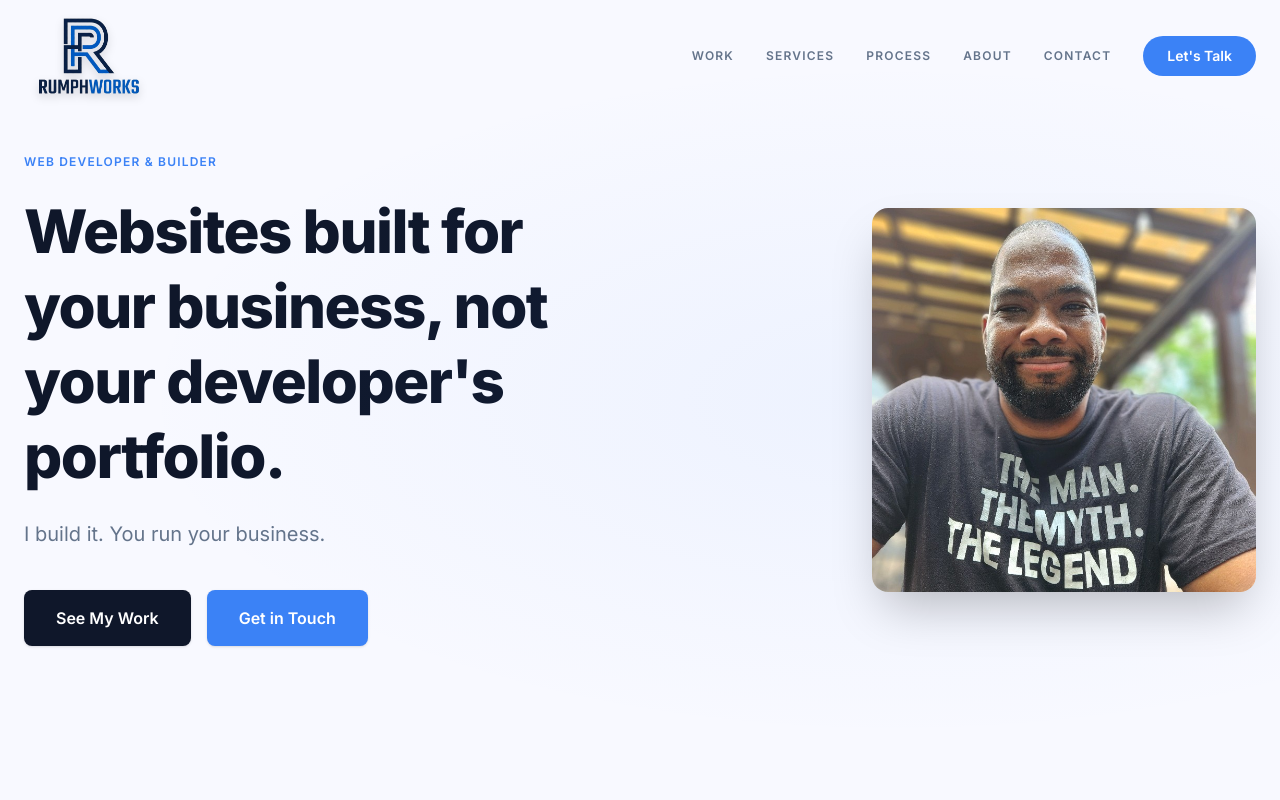
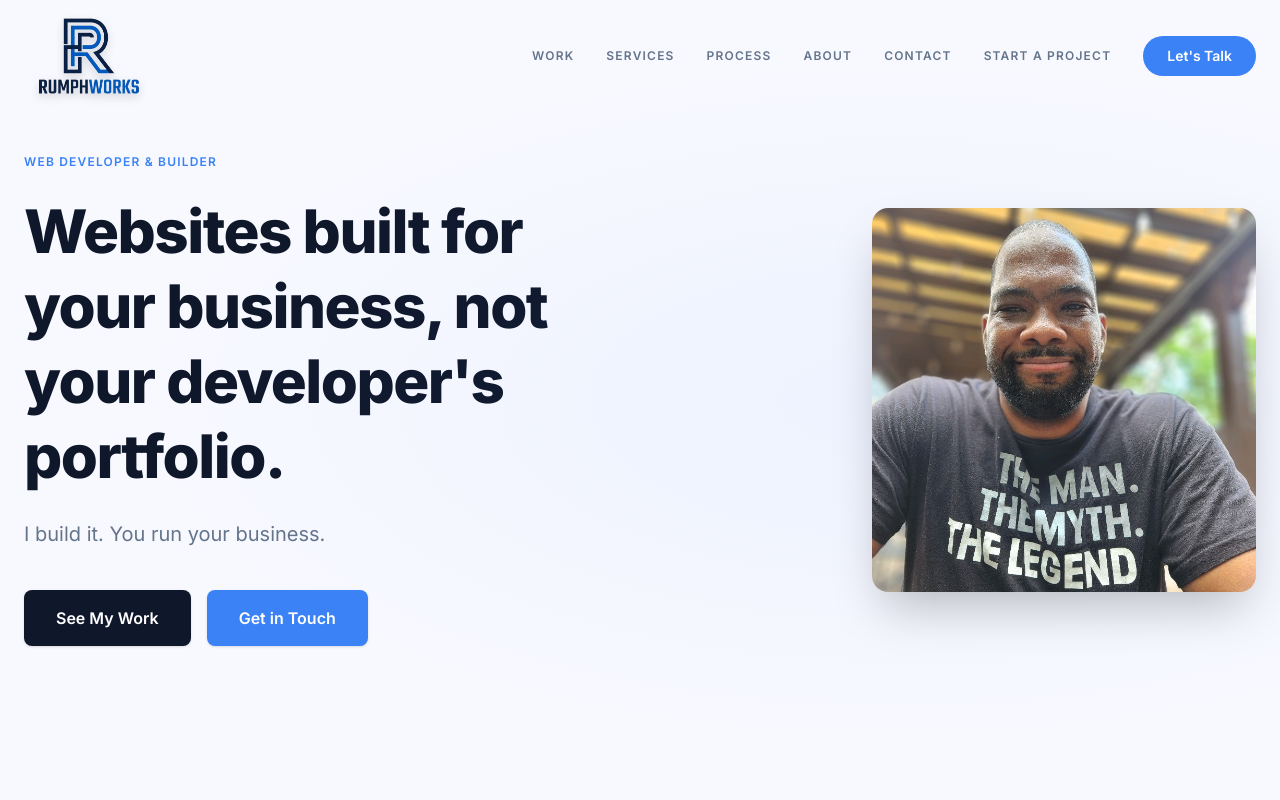
Before and after one commit to jrumph3982/rumphworks, a Next.js app: page / in a window 1280 px wide. Shown: the top 800 px of the page. Built offline with nearby package versions, Linux system fonts and the light colour scheme.

Commit message:
Add admin back-to-site link and more Start a Project entry points
Adds a "Back to site" link in the admin dashboard header, plus a
"Start a Project" link in the main nav and a secondary button next
to the contact form's Send Message button.

```diff
--- a/app/admin/(dashboard)/layout.tsx
+++ b/app/admin/(dashboard)/layout.tsx
@@ -1,4 +1,5 @@
 import type { Metadata } from "next";
+import Link from "next/link";
 import { redirect } from "next/navigation";
 import { destroySession } from "@/lib/session";
 
@@ -24,7 +25,12 @@ export default function AdminDashboardLayout({
   return (
     <div className="min-h-screen bg-slate-bg">
       <header className="flex items-center justify-between border-b border-divider bg-white px-6 py-4">
-        <span className="text-lg font-semibold text-navy">Rumphworks Admin</span>
+        <div className="flex items-center gap-4">
+          <span className="text-lg font-semibold text-navy">Rumphworks Admin</span>
+          <Link href="/" className="text-sm text-neutral-mid transition-colors hover:text-navy">
+            ← Back to site
+          </Link>
+        </div>
         <form action={logout}>
           <button type="submit" className="text-sm text-neutral-mid transition-colors hover:text-navy">
             Log out
--- a/components/Contact.tsx
+++ b/components/Contact.tsx
@@ -1,5 +1,6 @@
 "use client";
 import { useState } from "react";
+import Link from "next/link";
 
 type Status = "idle" | "sending" | "success" | "error";
 
@@ -126,6 +127,12 @@ export default function Contact() {
               >
                 {status === "sending" ? "Sending..." : "Send Message"}
               </button>
+              <Link
+                href="/start-a-project"
+                className="border border-divider text-navy font-semibold px-8 py-4 rounded-lg hover:border-blue-accent hover:text-blue-accent transition-all hover:-translate-y-0.5"
+              >
+                Start a Project
+              </Link>
               {status === "error" && (
                 <p className="text-sm text-red-600">
                   Something went wrong. Please try again, or email{" "}
--- a/components/Nav.tsx
+++ b/components/Nav.tsx
@@ -42,6 +42,12 @@ export default function Nav() {
             </Link>
           ))}
           <Link
+            href="/start-a-project"
+            className="text-xs font-semibold tracking-widest uppercase text-neutral-mid hover:text-navy transition-colors"
+          >
+            Start a Project
+          </Link>
+          <Link
             href="/#contact"
             className="bg-blue-accent text-white text-sm font-semibold px-6 py-2.5 rounded-full hover:bg-blue-600 transition-colors"
           >
@@ -79,6 +85,13 @@ export default function Nav() {
             </Link>
           ))}
           <Link
+            href="/start-a-project"
+            className="text-sm font-semibold tracking-widest uppercase text-neutral-mid hover:text-navy transition-colors"
+            onClick={() => setMobileOpen(false)}
+          >
+            Start a Project
+          </Link>
+          <Link
             href="/#contact"
             className="bg-blue-accent text-white text-sm font-semibold px-6 py-3 rounded-full text-center hover:bg-blue-600 transition-colors"
             onClick={() => setMobileOpen(false)}
```
